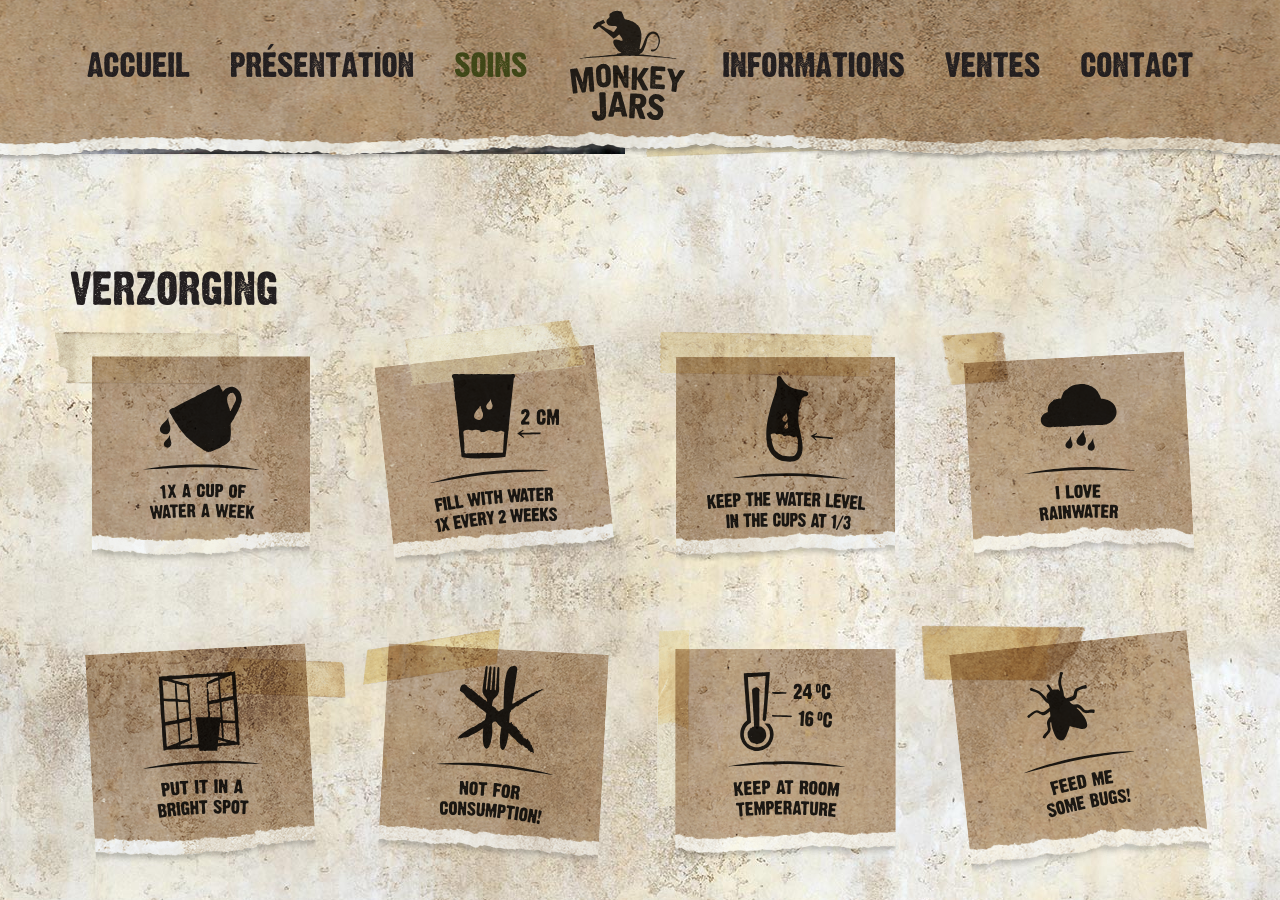
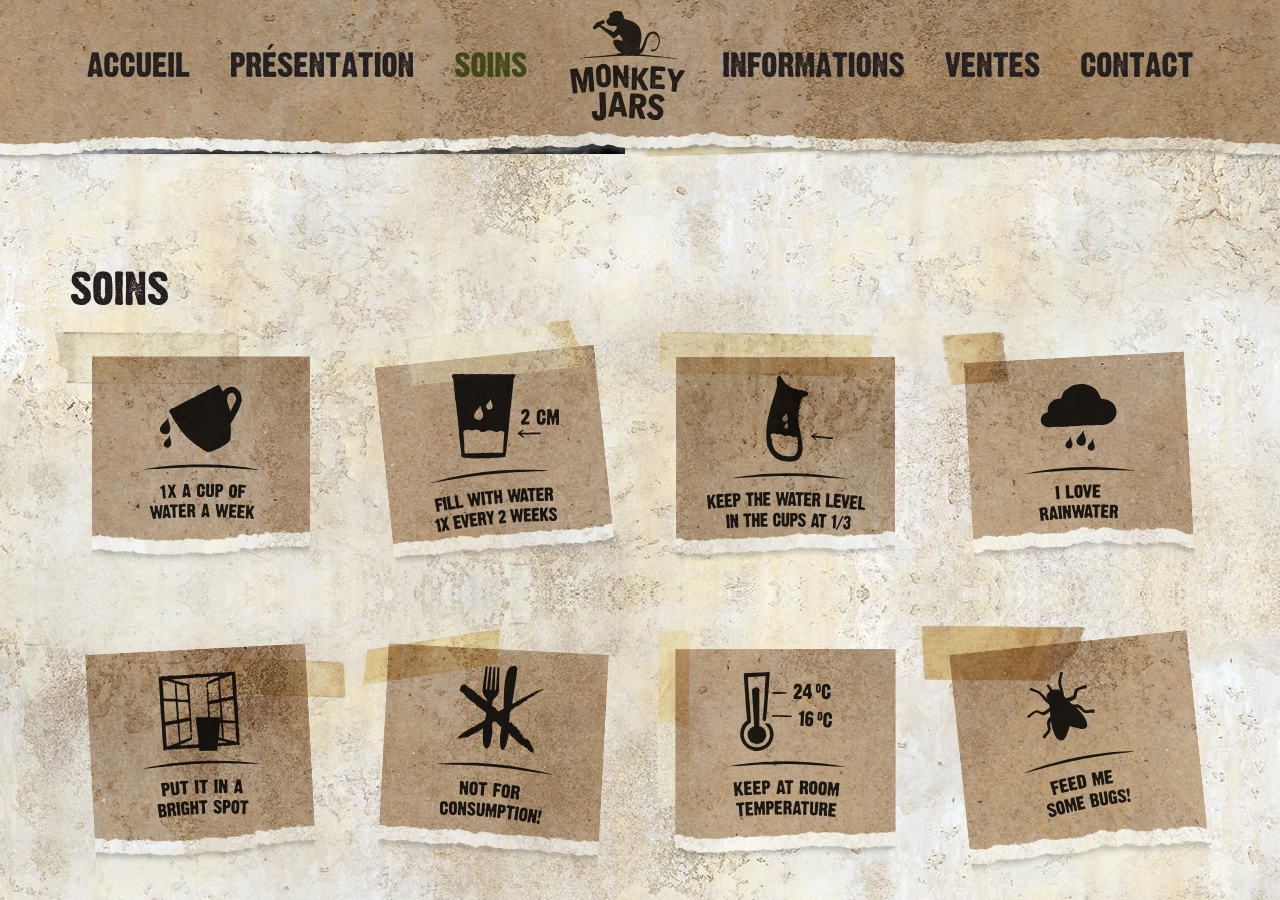
Before and after one commit to jhvanderschee/monkeyjars_fr, a Jekyll site: the page built from index.md, in a window 1280 px wide and 900 px high, scrolled down 1284 px. Built offline with Jekyll 4.4.1, drawn with Linux system fonts in a browser that asks for light colours.

Commit message:
Updated '/_layouts/home.html' via CloudCannon

```diff
--- a/_layouts/home.html
+++ b/_layouts/home.html
@@ -66,7 +66,7 @@
       <div class="container">
         <div class="row">
             <div class="col-xs-12 text-left">
-                      <h2 class="post-title editable" style="margin: 0;">Verzorging</h2>
+                      <h2 class="post-title editable" style="margin: 0;">Soins</h2>
             </div>
         </div>
       </div>
```
